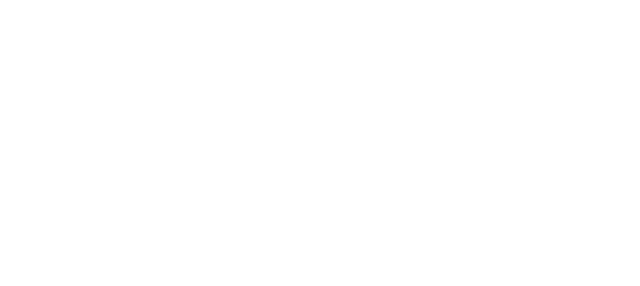
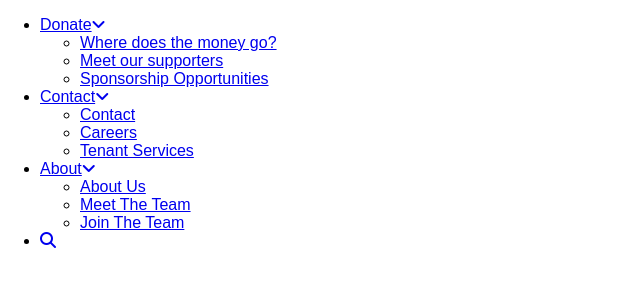
Before and after one commit to Khimcoder/Nav-Dropdown, a plain HTML site: page index.html in a window 1280 px wide. Shown: the whole page, without its empty margins (0-640 px from the left). Drawn offline with Linux system fonts and the light colour scheme.

Commit message:
nav html

```diff
--- a/index.html
+++ b/index.html
@@ -8,6 +8,33 @@
 	<meta name="viewport" content="width=device-width, initial-scale=1.0">
 </head>
 <body>
-
+	<!-- Main top Navigation -->
+	<nav>
+		<ul>
+			<li class="nav-menu__item"><a href="#">Donate<i class="fa fa-angle-down" aria-hidden="true"></i></a>
+		 		<ul class="nav-menu__dropdown">
+		 		  	<li><a href="#">Where does the money go?</a></li>
+		 		  	<li><a href="#">Meet our supporters</a></li>
+				  	<li><a href="#">Sponsorship Opportunities</a></li>
+		 		</ul>
+	 		</li>
+	 		<li class="nav-menu__item"><a href="#">Contact<i class="fa fa-angle-down" aria-hidden="true"></i></a>
+		 		<ul class="nav-menu__dropdown">
+		 		  	<li><a href="#">Contact</a></li>
+		 		  	<li><a href="#">Careers</a></li>
+		 		  	<li><a href="#">Tenant Services</a></li>
+		 		</ul>
+	 		</li>
+	 		<li class="nav-menu__item"><a href="#">About<i class="fa fa-angle-down" aria-hidden="true"></i></a>
+		 		<ul class="nav-menu__dropdown">
+		 		 	<li><a href="#">About Us</a></li>
+		 		  	<li><a href="#">Meet The Team</a></li>
+		 		  	<li><a href="#">Join The Team</a></li>
+		 		</ul>
+		 	</li>
+	 		<li class="nav-menu__item"><a href="#"><i class="fa fa-search" aria-hidden="true"></i></a>
+	 		</li>
+		</ul>
+	</nav>
 </body>
 </html>
```
